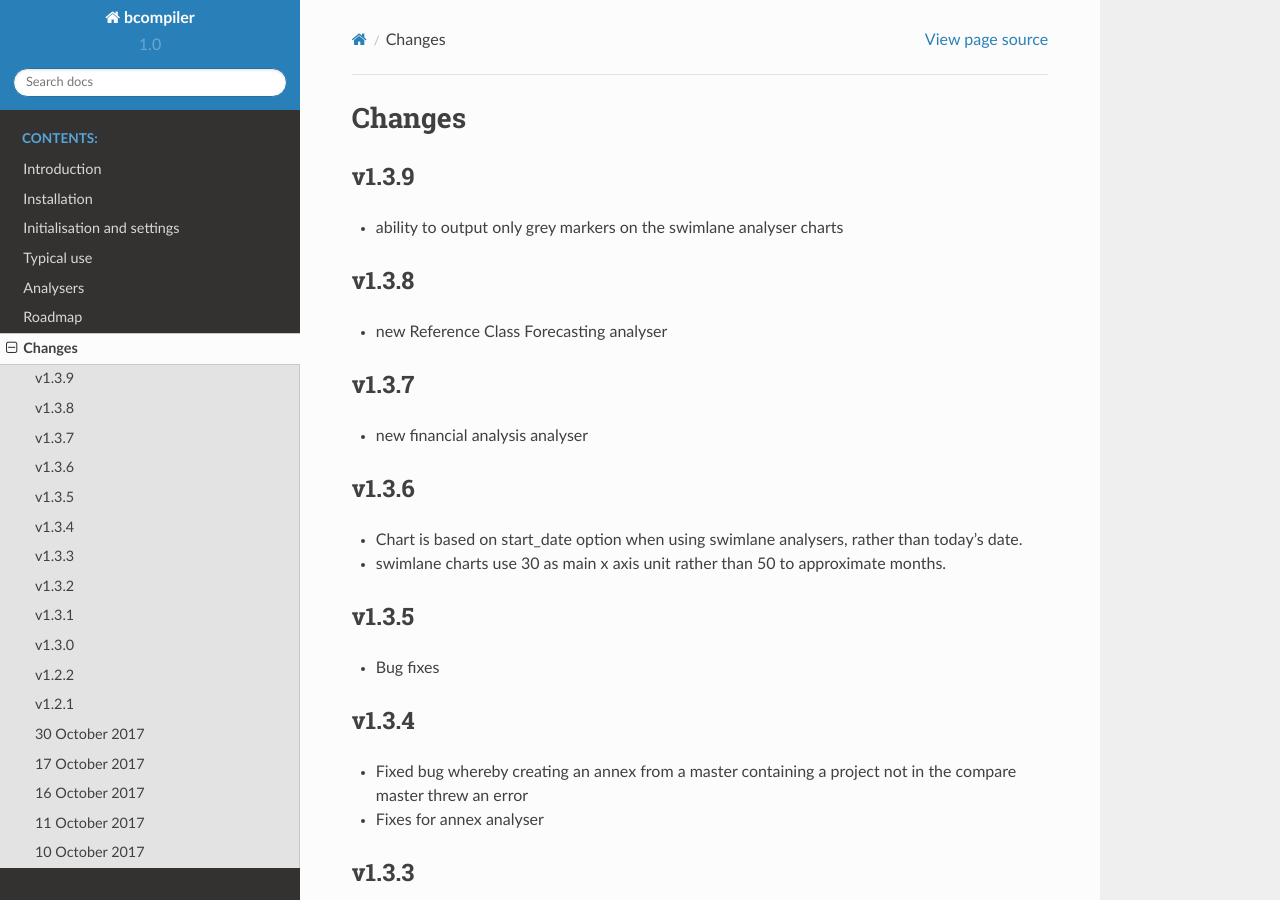
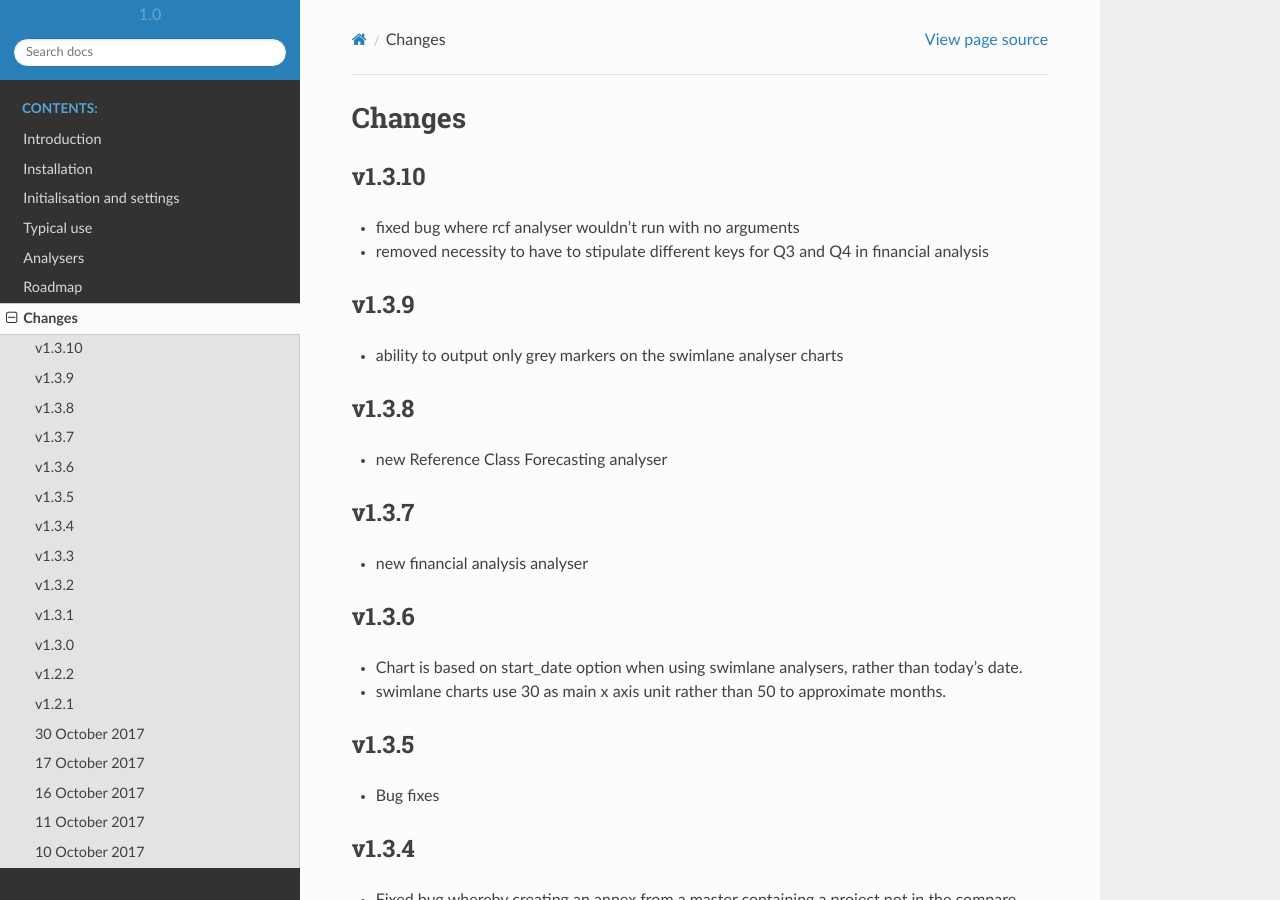
Before and after one commit to yulqen/bcompiler, a Sphinx documentation site: the page built from docs/changes.rst, in a window 1280 px wide and 900 px high. Built offline with Sphinx 7.4.7 and the Read the Docs theme 2.0.0, drawn with Linux system fonts in a browser that asks for light colours.

```diff
--- a/bcompiler/__init__.py
+++ b/bcompiler/__init__.py
@@ -1 +1 @@
-__version__ = "1.3.9"
+__version__ = "1.3.10"
--- a/docs/changes.rst
+++ b/docs/changes.rst
@@ -1,5 +1,13 @@
 Changes
 ~~~~~~~
+
+v1.3.10
+######
+
+* fixed bug where rcf analyser wouldn't run with no arguments
+* removed necessity to have to stipulate different keys for Q3 and Q4 in financial
+  analysis
+
 
 v1.3.9
 ######
```
